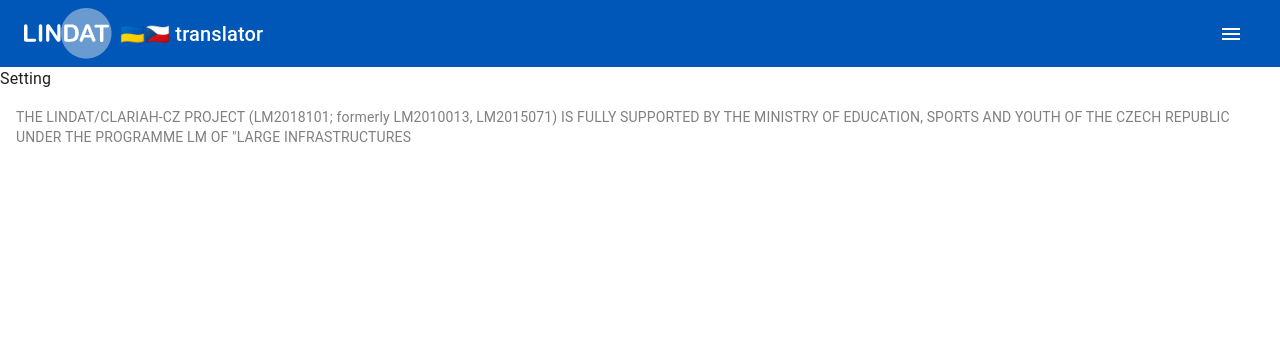
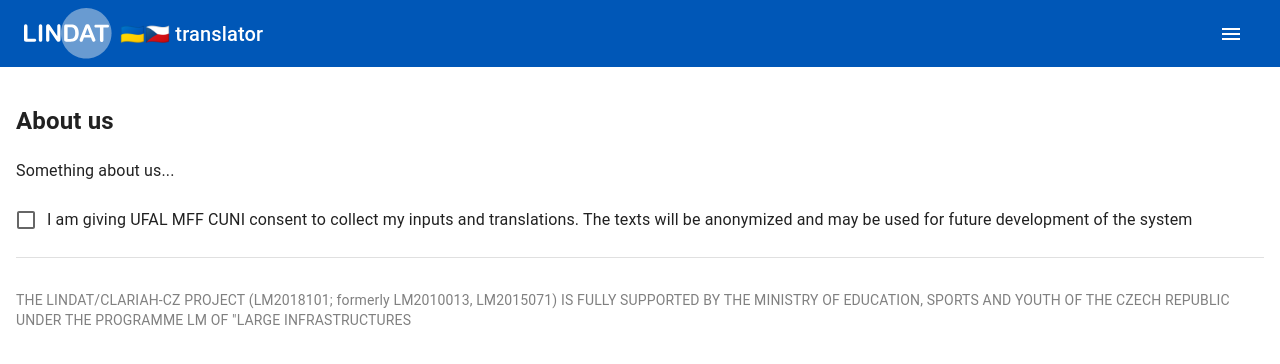
Before and after one commit to ufal/charles-translator-web-frontend, a Next.js app: page /settings in a window 1280 px wide. Shown: the top 364 px of the page. Built offline with nearby package versions, Linux system fonts and the light colour scheme.

Commit message:
about us component created, api.js changes

```diff
--- a/package.json
+++ b/package.json
@@ -23,7 +23,5 @@
   "devDependencies": {
     "prettier": "^2.5.1"
   },
-  "prettier": {
-
-  }
+  "prettier": {}
 }
--- a/pages/settings.js
+++ b/pages/settings.js
@@ -1,3 +1,13 @@
+import * as React from "react";
+import AboutUs from "../src/components/about-us";
+
 export default function HelpOutline() {
-  return <div>Setting</div>;
+  const handleChange = (event) => {
+    localStorage.setItem(
+      "collectDataConsentValue",
+      JSON.stringify(event.target.checked)
+    );
+  };
+
+  return <AboutUs handleChange={handleChange} />;
 }
--- /dev/null
+++ b/src/components/about-us.js
@@ -0,0 +1,20 @@
+import * as React from "react";
+import FormControlLabel from "@mui/material/FormControlLabel";
+import Box from "@mui/material/Box";
+import Checkbox from "@mui/material/Checkbox";
+import { AboutUsConst } from "../constants/about-us-constsant";
+import Divider from "@mui/material/Divider";
+
+export default function AboutUs({ handleChange }) {
+  return (
+    <Box component="span" sx={{ p: 2 }}>
+      <h2>About us</h2>
+      <p>Something about us...</p>
+      <FormControlLabel
+        control={<Checkbox onChange={handleChange} />}
+        label={AboutUsConst.checkBoxLabel}
+      />
+      <Divider sx={{ marginTop: 2 }}></Divider>
+    </Box>
+  );
+}
--- /dev/null
+++ b/src/constants/about-us-constsant.js
@@ -0,0 +1,4 @@
+export const AboutUsConst = {
+  checkBoxLabel:
+    "I am giving UFAL MFF CUNI consent to collect my inputs and translations. The texts will be anonymized and may be used for future development of the system",
+};
```
Also changed, not shown: api.js (deleted, +0 -20 lines), src/api.js (added, +24 -0 lines).
